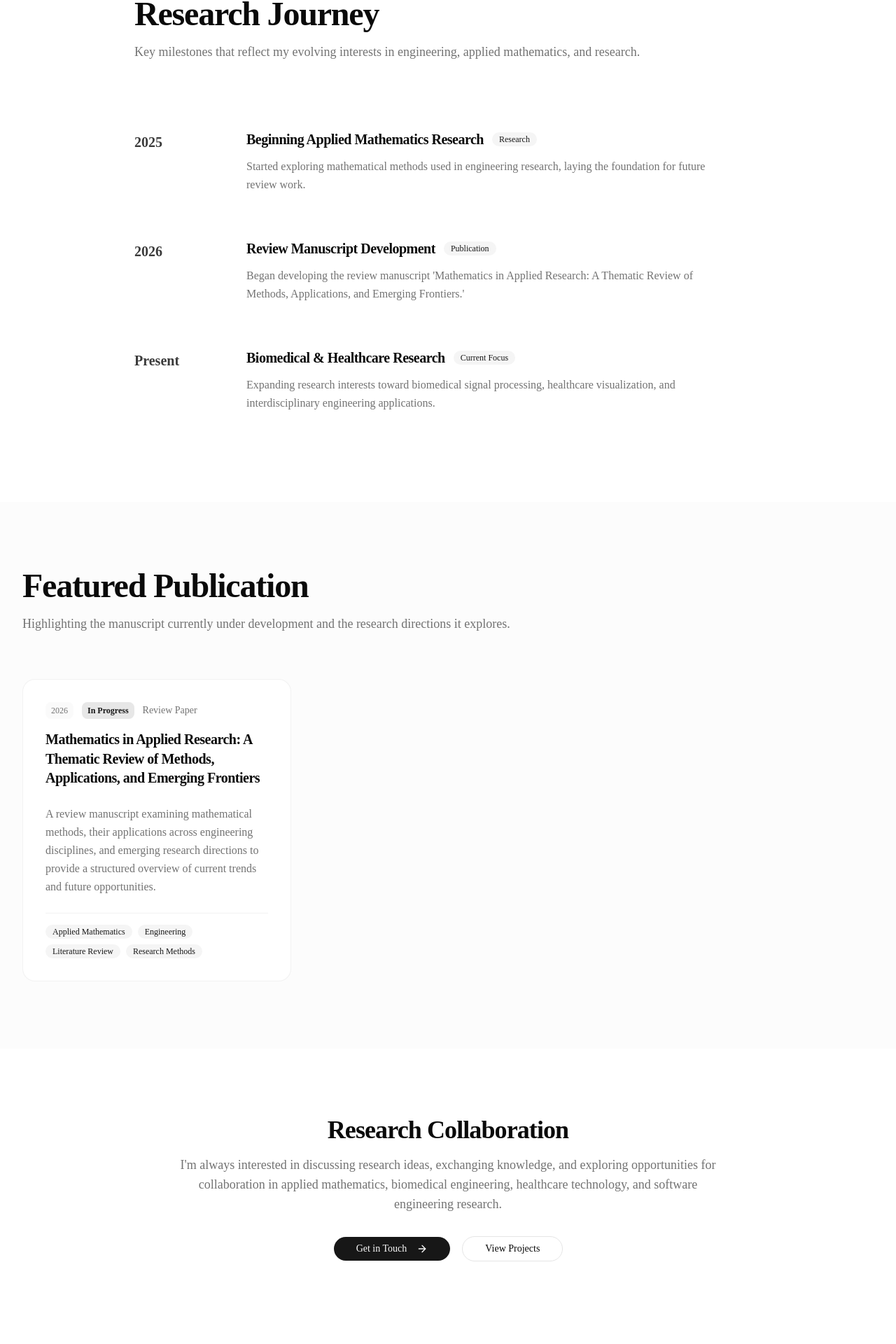
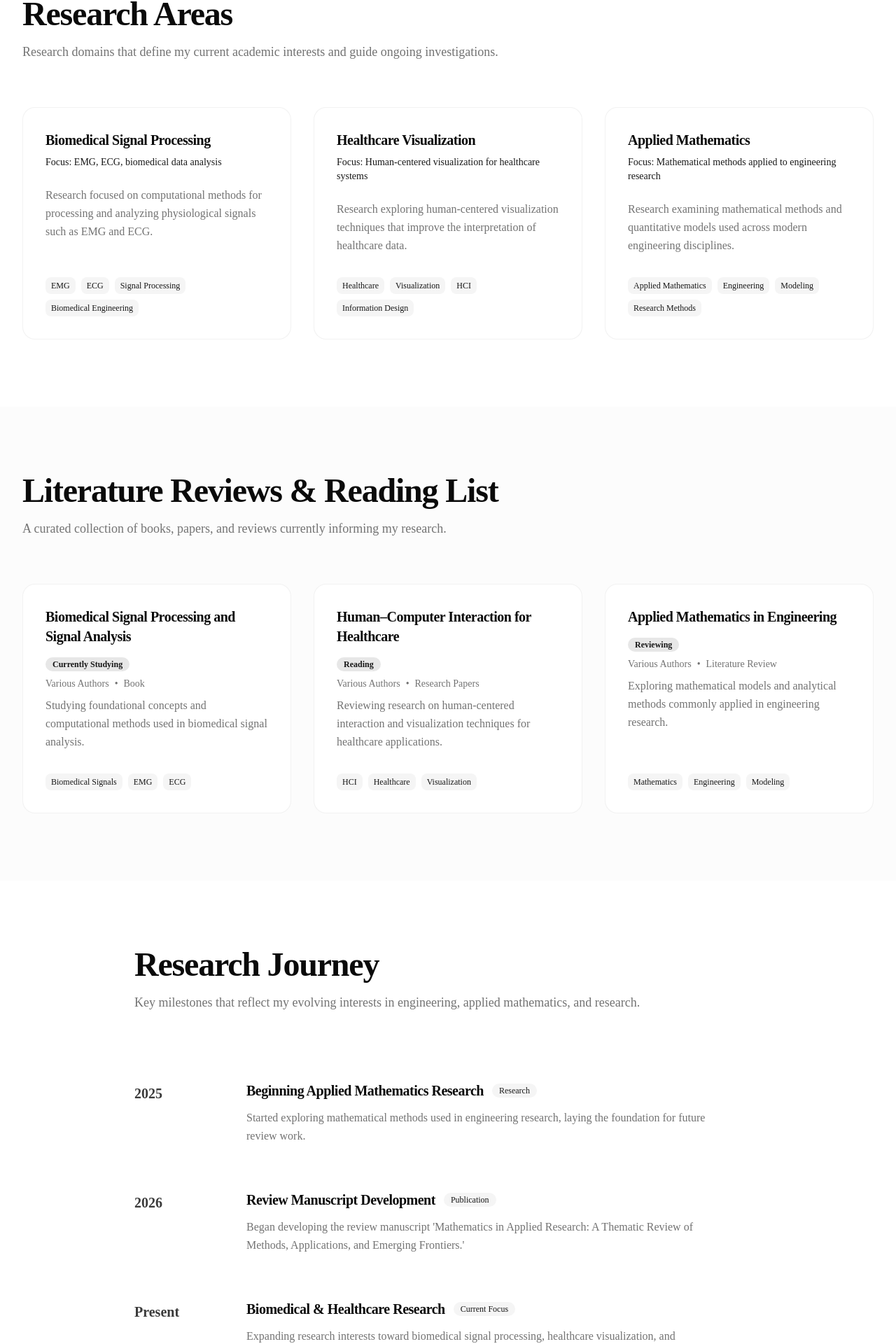
Before and after one commit to Redeeyak1318/Project-REDEEYAK, a Next.js app in the folder frontend/: page /research in a window 1280 px wide. Shown: the part 2316-4236 px from the top of the page at 70% size. Before the commit the page ends 4214 px from the top, so only its background shows below. Built offline with nearby package versions, Linux system fonts and the light colour scheme.

Commit message:
feat(research): complete research module

```diff
--- a/frontend/components/research/Research.tsx
+++ b/frontend/components/research/Research.tsx
@@ -1,14 +1,15 @@
 import * as React from "react";
 import { cn } from "@/lib/utils";
-
 import { ResearchHero } from "./hero";
 import { ResearchPhilosophy } from "./philosophy";
 import { ResearchCurrent } from "./current";
+import { ResearchAreas } from "./areas";
+import { ResearchReading } from "./reading";
 import { ResearchTimelinePreview } from "./timeline-preview";
 import { ResearchPublicationsPreview } from "./publications-preview";
 import { ResearchCTA } from "./cta";
 
-export interface ResearchProps extends React.HTMLAttributes<HTMLElement> {}
+export interface ResearchProps extends React.HTMLAttributes<HTMLElement> { }
 
 export const Research = ({ className, ...props }: ResearchProps) => {
     return (
@@ -19,6 +20,8 @@ export const Research = ({ className, ...props }: ResearchProps) => {
             <ResearchHero />
             <ResearchPhilosophy />
             <ResearchCurrent />
+            <ResearchAreas />
+            <ResearchReading />
             <ResearchTimelinePreview />
             <ResearchPublicationsPreview />
             <ResearchCTA />
--- a/frontend/components/research/cta/CTAActions.tsx
+++ b/frontend/components/research/cta/CTAActions.tsx
@@ -11,8 +11,9 @@ export const CTAActions = ({ className, ...props }: React.HTMLAttributes<HTMLDiv
     <ScrollReveal delay={200}>
       <div className={cn("flex flex-wrap justify-center gap-4 w-full", className)} {...props}>
         {RESEARCH_CTA.actions.map((action) => (
-          <Link key={action.id} href={action.href}>
           <Button
+            key={action.id}
+            render={<Link href={action.href} />}
             size="lg"
             variant={action.primary ? "default" : "outline"}
             className={cn(
@@ -25,7 +26,6 @@ export const CTAActions = ({ className, ...props }: React.HTMLAttributes<HTMLDiv
               <ArrowRight className="ml-2 w-4 h-4 transition-transform group-hover:translate-x-1" />
             )}
           </Button>
-          </Link>
         ))}
       </div>
     </ScrollReveal>
--- a/frontend/components/research/index.ts
+++ b/frontend/components/research/index.ts
@@ -3,6 +3,8 @@ export * from "./types";
 export * from "./hero";
 export * from "./philosophy";
 export * from "./current";
+export * from "./areas";
+export * from "./reading";
 export * from "./timeline-preview";
 export * from "./publications-preview";
 export * from "./cta";
```
Lines whose indentation alone changed are shown as unchanged.
